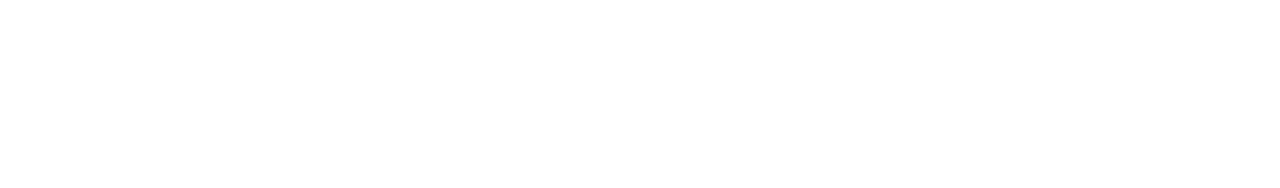
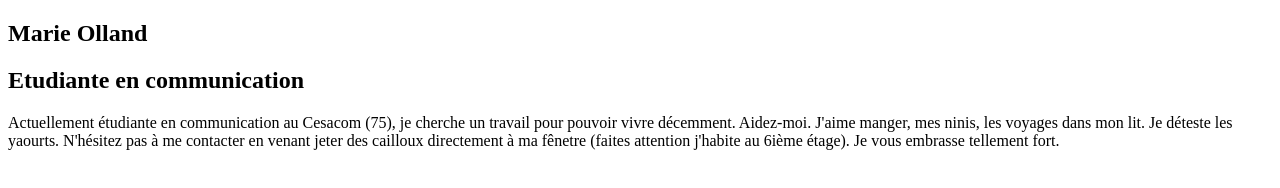
Before and after one commit to Martyoll/projet-test, a plain HTML site: page index.html in a window 1280 px wide. Drawn offline with Linux system fonts and the light colour scheme.

Commit message:
Ajout contenu homepage

```diff
--- a/index.html
+++ b/index.html
@@ -3,6 +3,9 @@
 <head>
     <meta charset="UTF-8">
     <title>Marie Olland - CV en ligne</title>
+    <h2>Marie Olland</h2>
+    <h2>Etudiante en communication</h2>
+    <p>Actuellement étudiante en communication au Cesacom (75), je cherche un travail pour pouvoir vivre décemment. Aidez-moi. J'aime manger, mes ninis, les voyages dans mon lit. Je déteste les yaourts. N'hésitez pas à me contacter en venant jeter des cailloux directement à ma fênetre (faites attention j'habite au 6ième étage). Je vous embrasse tellement fort.</p>
 </head>
 <body>
 
```
